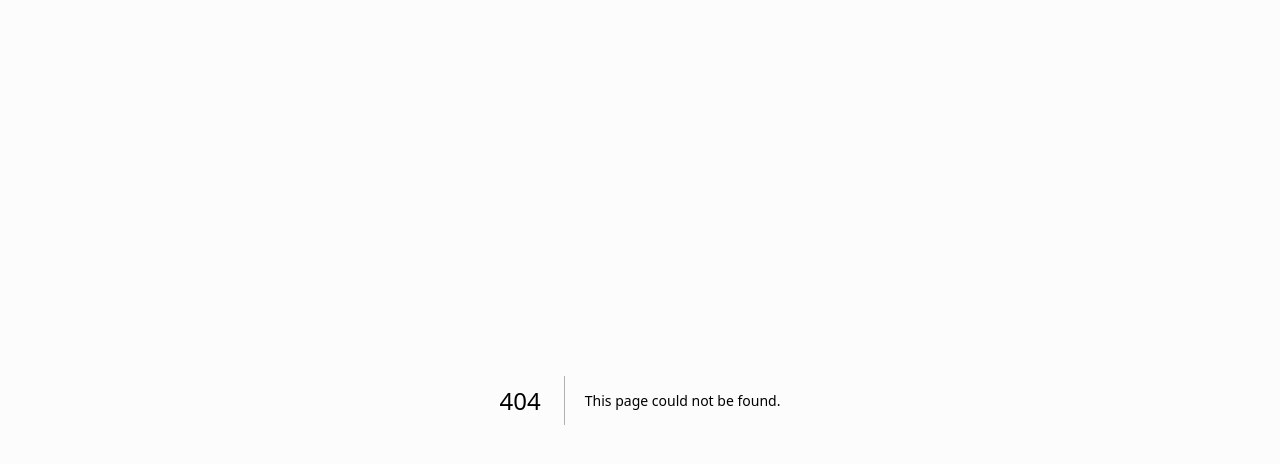
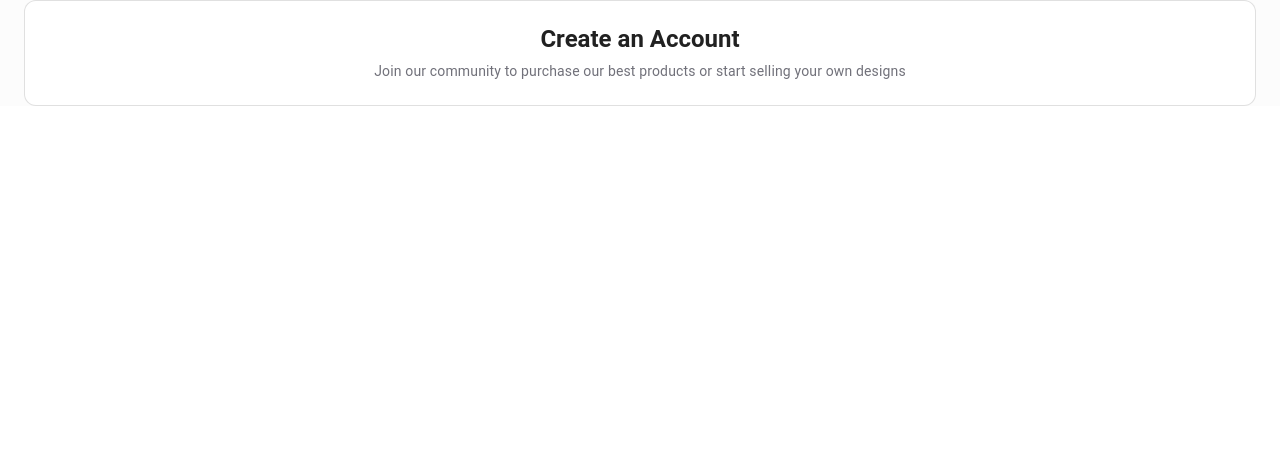
Before and after one commit to MartiiPartii/tee-store, a Next.js app: page /register in a window 1280 px wide. Before the commit this address had no page. Shown: the top 464 px of the page. Built offline with nearby package versions, Linux system fonts and the light colour scheme; what @mui/material-nextjs would draw is missing.

Commit message:
Register in progress

```diff
--- /dev/null
+++ b/app/(auth)/register/page.tsx
@@ -0,0 +1,15 @@
+import SectionContainer from "@/app/components/SectionContainer"
+import { Card, Typography } from "@mui/material"
+
+const Register = () => {
+    return (
+        <SectionContainer>
+            <Card variant="outlined" sx={{ padding: 3, textAlign: "center" }}>
+                <Typography variant="h3" mb={1}>Create an Account</Typography>
+                <Typography variant="body2">Join our community to purchase our best products or start selling your own designs</Typography>
+            </Card>
+        </SectionContainer>
+    )
+}
+
+export default Register
--- /dev/null
+++ b/app/components/SectionContainer.tsx
@@ -0,0 +1,12 @@
+import { Container } from "@mui/material"
+import React from "react"
+
+const SectionContainer = ({ children } : { children: React.ReactNode }) => {
+    return (
+        <Container maxWidth="xl">
+            {children}
+        </Container>
+    )
+}
+
+export default SectionContainer
--- a/app/components/ThemeWrapper.tsx
+++ b/app/components/ThemeWrapper.tsx
@@ -1,5 +1,5 @@
 "use client"
-import { theme } from "@/theme/theme"
+import theme from "@/theme/theme"
 import { ThemeProvider } from "@emotion/react"
 import { Box } from "@mui/material"
 import React from "react"
--- a/theme/theme.ts
+++ b/theme/theme.ts
@@ -4,22 +4,32 @@ import { createTheme } from '@mui/material/styles'
 declare module "@mui/material/styles" {
     interface Palette {
         bgcolor: Palette["primary"],
-        accent: Palette["primary"]
+        accent: Palette["primary"],
+        neutral: Palette["primary"]
     }
     interface PaletteOptions {
         bgcolor?: PaletteOptions["primary"],
-        accent?: PaletteOptions["primary"]
+        accent?: PaletteOptions["primary"],
+        neutral?: PaletteOptions["primary"]
     }
 }
 
-export const theme = createTheme({
+const headingStyles = {
+    fontWeight: 700
+}
+
+let theme = createTheme({
     shape: {
         borderRadius: "0.75rem"
     },
     typography: {
-        h1: { fontSize: "4.5rem" },
-        h2: { fontSize: "1.875rem" },
-        h3: { fontSize: "1.125rem" }
+        h1: { ...headingStyles, fontSize: "4.5rem" },
+        h2: { ...headingStyles, fontSize: "2rem" },
+        h3: { ...headingStyles, fontSize: "1.5rem" },
+        h4: { ...headingStyles },
+        h5: { ...headingStyles },
+        body1: { fontSize: "1rem" },
+        body2: { fontSize: "0.875rem" }
     },
     palette: {
         bgcolor: {
@@ -33,6 +43,23 @@ export const theme = createTheme({
         accent: {
             main: "#16a249",
             contrastText: "#fafafa"
+        },
+        neutral: {
+            main: "#000",
+            light: "#71717a"
         }
     }
 })
+
+theme = createTheme(theme, {
+    typography: {
+        body1: {
+            color: theme.palette.neutral.light
+        },
+        body2: {
+            color: theme.palette.neutral.light
+        }
+    }
+})
+
+export default theme
```
